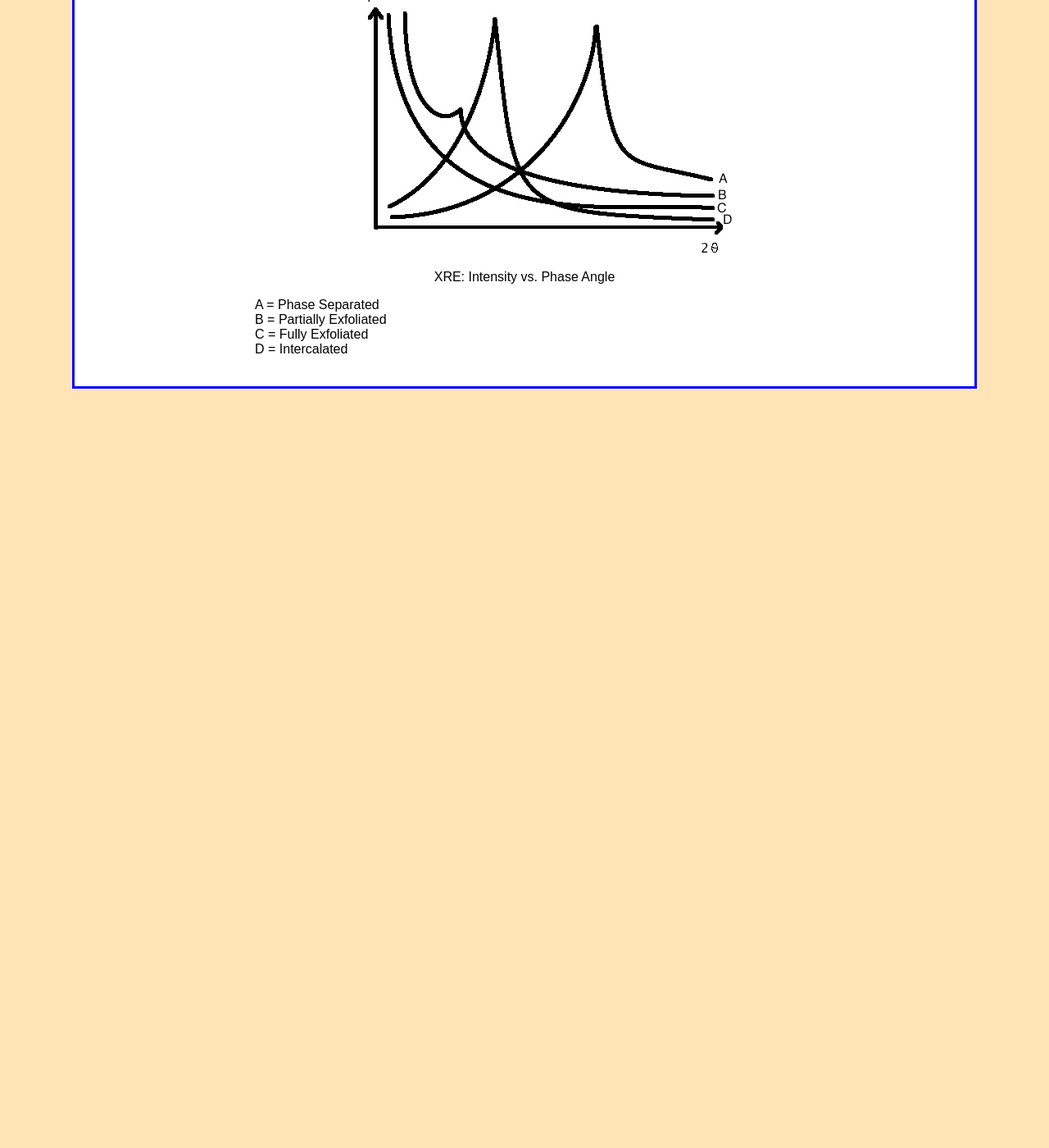
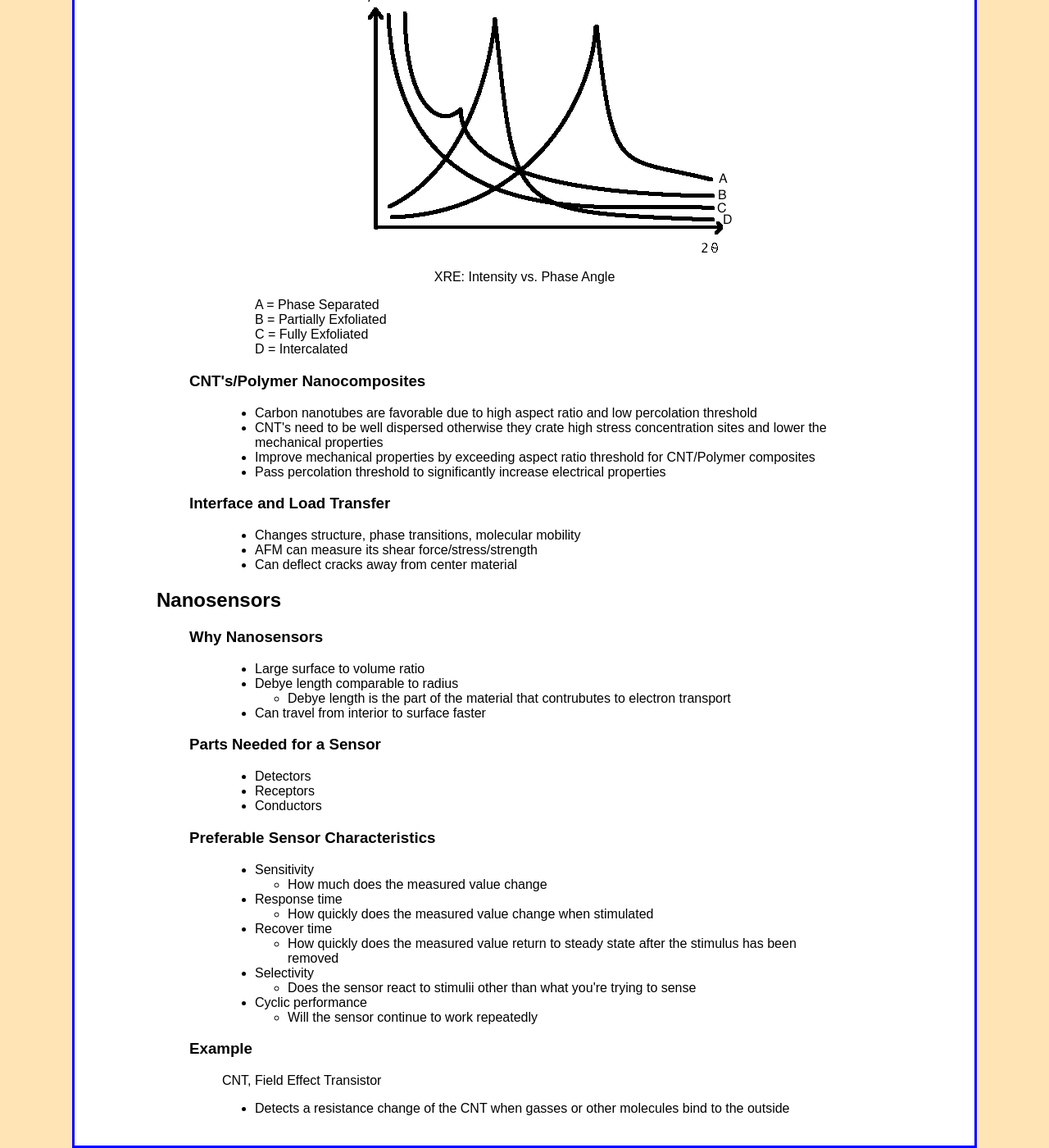
Before and after one commit to jbm950/jbm950.github.io, a Jekyll site: the page built from notes/nanomaterials/nanomaterials_main.html, in a window 1280 px wide and 1400 px high, scrolled down 6994 px. Shown: the whole window at 82% size. Built offline with Jekyll 4.4.1, drawn with Linux system fonts in a browser that asks for light colours; Markdown is read by kramdown in place of the engine named in the settings; before the commit the page ends 7476 px from its top, so only the background shows below that.

Commit message:
Finished nanomaterials notes

```diff
--- a/notes/nanomaterials/nanomaterials_main.html
+++ b/notes/nanomaterials/nanomaterials_main.html
@@ -389,5 +389,130 @@ D = Intercalated</p>
 </blockquote>
 </blockquote>
 </blockquote>
+<blockquote>
+<blockquote>
+<h3 id="cntspolymer-nanocomposites">CNT's/Polymer Nanocomposites</h3>
+</blockquote>
+</blockquote>
+<blockquote>
+<blockquote>
+<blockquote>
+<ul>
+<li>Carbon nanotubes are favorable due to high aspect ratio and low percolation threshold</li>
+<li>CNT's need to be well dispersed otherwise they crate high stress concentration sites and lower the mechanical properties</li>
+<li>Improve mechanical properties by exceeding aspect ratio threshold for CNT/Polymer composites</li>
+<li>Pass percolation threshold to significantly increase electrical properties</li>
+</ul>
+</blockquote>
+</blockquote>
+</blockquote>
+<blockquote>
+<blockquote>
+<h3 id="interface-and-load-transfer">Interface and Load Transfer</h3>
+</blockquote>
+</blockquote>
+<blockquote>
+<blockquote>
+<blockquote>
+<ul>
+<li>Changes structure, phase transitions, molecular mobility</li>
+<li>AFM can measure its shear force/stress/strength</li>
+<li>Can deflect cracks away from center material</li>
+</ul>
+</blockquote>
+</blockquote>
+</blockquote>
+<blockquote>
+<h2 id="nanosensors">Nanosensors</h2>
+</blockquote>
+<blockquote>
+<blockquote>
+<h3 id="why-nanosensors">Why Nanosensors</h3>
+</blockquote>
+</blockquote>
+<blockquote>
+<blockquote>
+<blockquote>
+<ul>
+<li>Large surface to volume ratio</li>
+<li>Debye length comparable to radius
+<ul>
+<li>Debye length is the part of the material that contrubutes to electron transport</li>
+</ul></li>
+<li>Can travel from interior to surface faster</li>
+</ul>
+</blockquote>
+</blockquote>
+</blockquote>
+<blockquote>
+<blockquote>
+<h3 id="parts-needed-for-a-sensor">Parts Needed for a Sensor</h3>
+</blockquote>
+</blockquote>
+<blockquote>
+<blockquote>
+<blockquote>
+<ul>
+<li>Detectors</li>
+<li>Receptors</li>
+<li>Conductors</li>
+</ul>
+</blockquote>
+</blockquote>
+</blockquote>
+<blockquote>
+<blockquote>
+<h3 id="preferable-sensor-characteristics">Preferable Sensor Characteristics</h3>
+</blockquote>
+</blockquote>
+<blockquote>
+<blockquote>
+<blockquote>
+<ul>
+<li>Sensitivity
+<ul>
+<li>How much does the measured value change</li>
+</ul></li>
+<li>Response time
+<ul>
+<li>How quickly does the measured value change when stimulated</li>
+</ul></li>
+<li>Recover time
+<ul>
+<li>How quickly does the measured value return to steady state after the stimulus has been removed</li>
+</ul></li>
+<li>Selectivity
+<ul>
+<li>Does the sensor react to stimulii other than what you're trying to sense</li>
+</ul></li>
+<li>Cyclic performance
+<ul>
+<li>Will the sensor continue to work repeatedly</li>
+</ul></li>
+</ul>
+</blockquote>
+</blockquote>
+</blockquote>
+<blockquote>
+<blockquote>
+<h3 id="example">Example</h3>
+</blockquote>
+</blockquote>
+<blockquote>
+<blockquote>
+<blockquote>
+<p>CNT, Field Effect Transistor</p>
+</blockquote>
+</blockquote>
+</blockquote>
+<blockquote>
+<blockquote>
+<blockquote>
+<ul>
+<li>Detects a resistance change of the CNT when gasses or other molecules bind to the outside</li>
+</ul>
+</blockquote>
+</blockquote>
+</blockquote>
 </body>
 </html>
```
Also changed, not shown: source/notes/nanomaterials/nanomaterials_main.md (+54 -0 lines).
